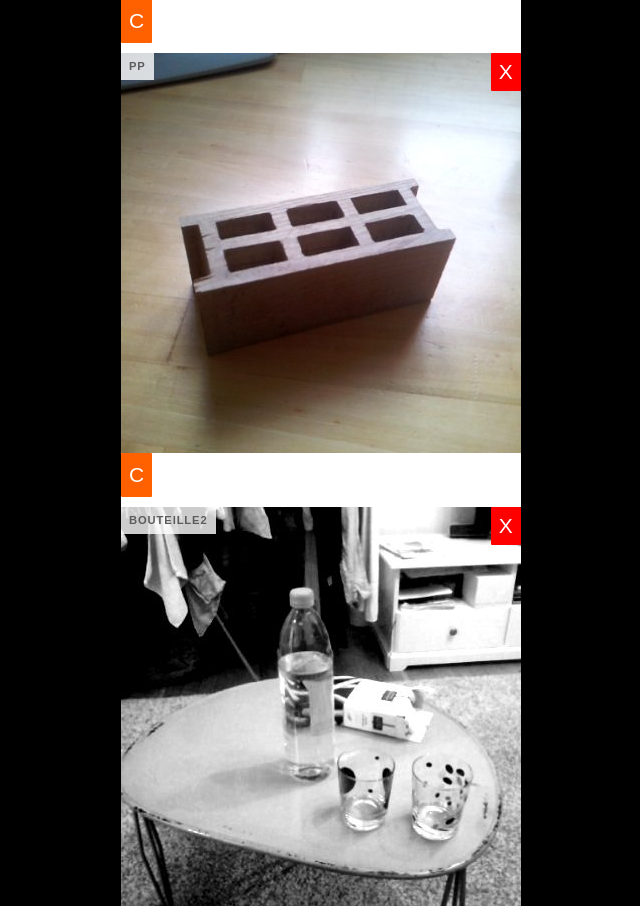
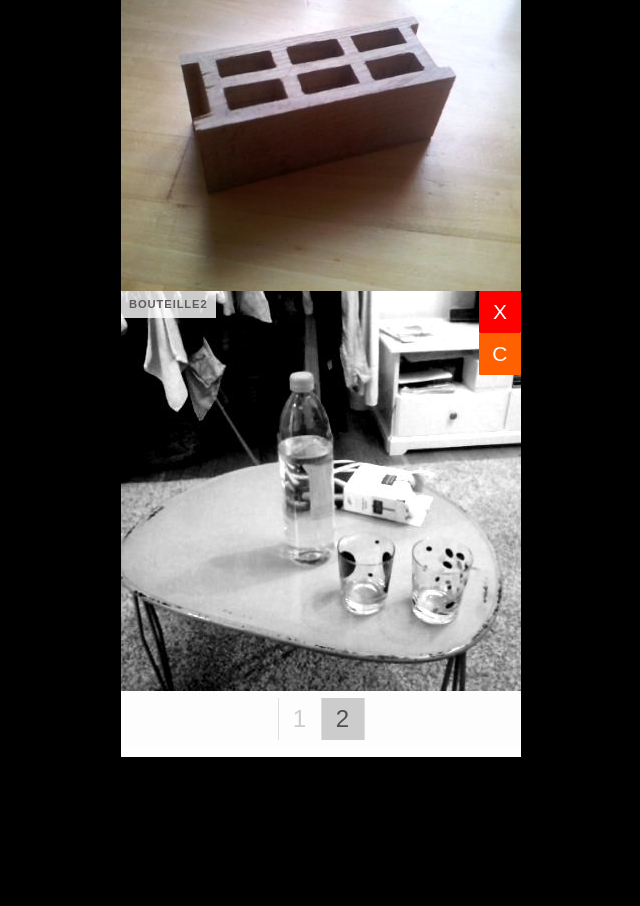
Before and after one commit to TigerCharlie/ggbb-MVP, a PHP site: page /gifs_list.php in a window 1280 px wide. Shown: the part 1200-2106 px from the top of the page, without its empty margins (319-959 px from the left). After the commit the page ends 1957 px from the top, so only its background shows below. Run offline with PHP 8.4, Linux system fonts and the light colour scheme; data comes from the database, SQL or seed files in the repository; a stand-in replaces the project's code that opens the database connection; some libraries are stand-ins or nearby versions.

Commit message:
style correction

```diff
--- a/css/main.css
+++ b/css/main.css
@@ -370,10 +370,26 @@ h1{
 
 .delete-gif{
   position: absolute;
+  display: block;
+  width: 42px;
   top: 0;
   right: 0;
   background: #ff0000;
   margin: 0;
+  height: 42px;
+}
+
+.alone-again{
+  position: absolute;
+  display: block;
+  width: 42px;
+  top: 42px;
+  right: 0;
+  margin: 0;
+  height: 42px;
+  padding: 0;
+  text-align: center;
+  line-height: 42px;
 }
 
 
@@ -428,11 +444,6 @@ pre {
   padding: 0;
   margin:0 0 10px 0;
 }
-
-
-
-
-
 
 .form-block div{
   display: table-cell;
@@ -532,9 +543,7 @@ pre {
   white-space: nowrap;
 }
 
-
-
- #video-parameters .white{
+#video-parameters .white{
     box-shadow: 0 0 2px 0 #aeaeae inset;
     display: block;
     width: 100%;
@@ -547,10 +556,7 @@ pre {
     background-image: none;
     border-radius: 0 0.25rem 0.25rem 0;
     margin:0;
- }
-
-
-
+}
 
 
 #video-parameters .counter{
--- a/gifs_list.php
+++ b/gifs_list.php
@@ -82,12 +82,12 @@ include('includes/config.php');
         $thumbnail_url = 'img/'.$donnees['thumbnail'];
 
         if($donnees['type']=='alone'){
-            $again_button='<a href="alone_mode_again.php?uuid='.$donnees['uuid'].'" class="btn">C</a>';
+            $again_button='<a href="alone_mode_again.php?uuid='.$donnees['uuid'].'" title="continue this shoot" class="btn alone-again">C</a>';
         }else{
             $again_button="";
         }
 
-        echo '<li id="'.$donnees['uuid'].'"><a href="gif.php?uuid='.$donnees['uuid'].'"><figure><img src="'.$thumbnail_url.'" alt="'.$donnees['title'].'" ><figcaption>'.$donnees['title'].'</figcaption><button data-uuid="'.$donnees['uuid'].'" class="btn delete-gif" type="button">X</button>'.$again_button.'</figure></a></li>';
+        echo '<li id="'.$donnees['uuid'].'"><a href="gif.php?uuid='.$donnees['uuid'].'"><figure><img src="'.$thumbnail_url.'" alt="'.$donnees['title'].'" ><figcaption>'.$donnees['title'].'</figcaption><button data-uuid="'.$donnees['uuid'].'" class="btn delete-gif" title="delete this gif">X</button>'.$again_button.'</figure></a></li>';
       }
     }else{
       echo '<li>No gif available</li>';
```
